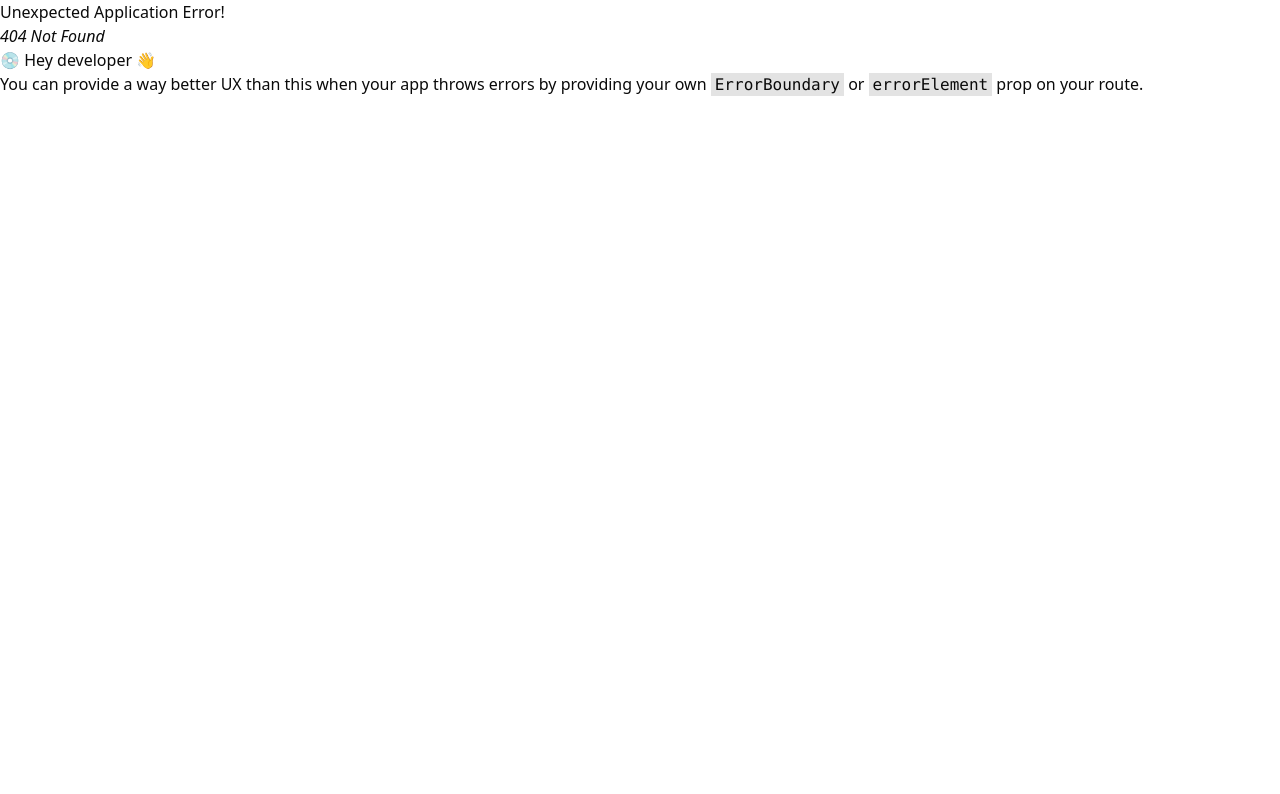
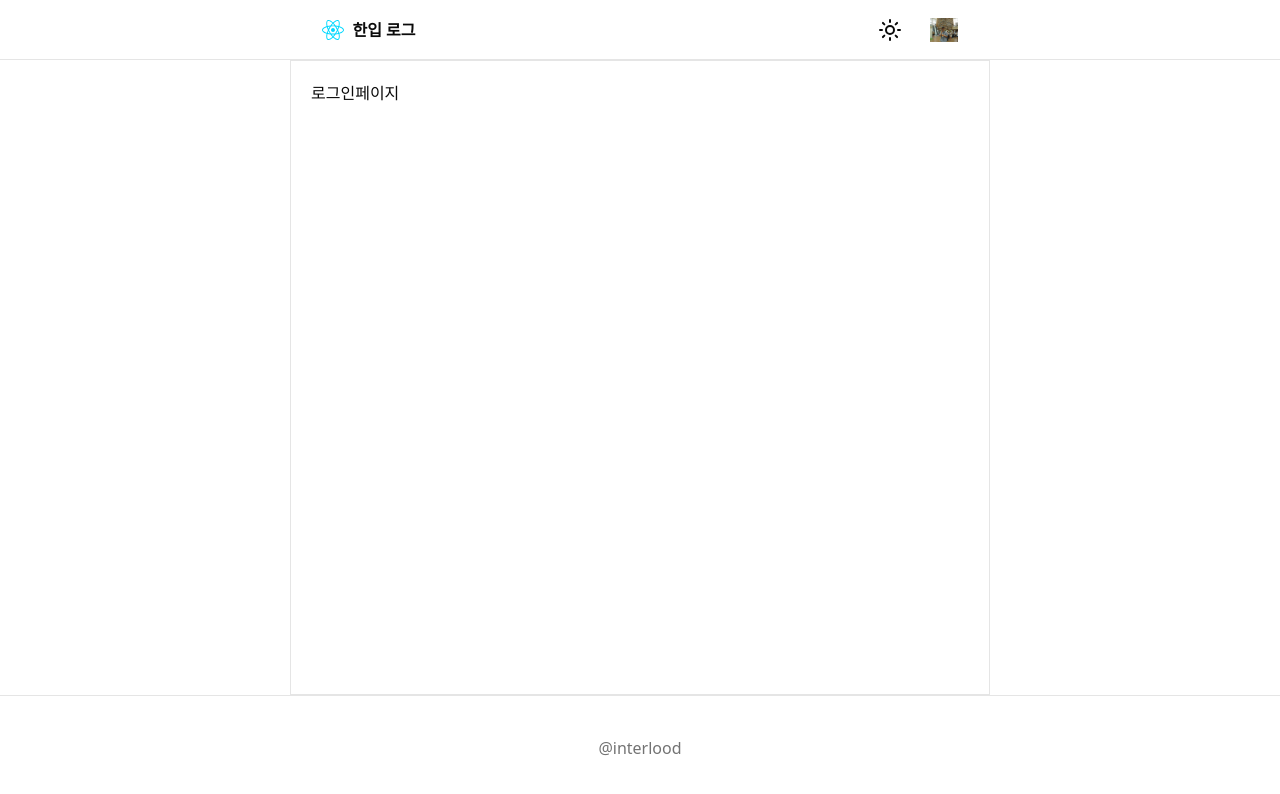
Before and after one commit to Dessert99/dessert99_React, a React (Vite) app: page /sign-in in a window 1280 px wide. Before the commit this address had no page. Shown: the top 794 px of the page. Built offline with nearby package versions, Linux system fonts and the light colour scheme.

Commit message:
feat(router): 기본 페이지 라우팅 연결

```diff
--- /dev/null
+++ b/src/layouts/OneBiteLayout.tsx
@@ -0,0 +1,40 @@
+import { Link, Outlet } from 'react-router';
+import logo from '@/assets/react.svg';
+import { SunIcon } from 'lucide-react';
+import avatar from '@/assets/me.jpeg';
+
+export default function OneBiteLayout() {
+  return (
+    <div className='flex min-h-screen flex-col'>
+      <header className='h-15 border-b'>
+        {/*  w-full max-w-175  : 700픽셀까지만 늘어난다. */}
+        <div className='m-auto flex h-full w-full max-w-175 justify-between px-8'>
+          <Link
+            to={'/'}
+            className='flex items-center gap-2'>
+            <img
+              src={logo}
+              alt='로고'
+              className='h-5'
+            />
+            <div className='font-bold'>한입 로그</div>
+          </Link>
+          <div className='flex items-center gap-5'>
+            <div className='hover:bg-muted cursor-pointer rounded-full p-2'>
+              <SunIcon />
+            </div>
+            <img
+              src={avatar}
+              alt='프로필'
+              className='h-6'
+            />
+          </div>
+        </div>
+      </header>
+      <main className='m-auto w-full max-w-175 flex-1 border p-5'>
+        <Outlet />
+      </main>
+      <footer className='text-muted-foreground border-t py-10 text-center'>@interlood</footer>
+    </div>
+  );
+}
--- /dev/null
+++ b/src/pages/HomePage.tsx
@@ -0,0 +1,5 @@
+const HomePage = () => {
+  return <div>홈페이지</div>;
+};
+
+export default HomePage;
--- /dev/null
+++ b/src/pages/PasswordForgetPage.tsx
@@ -0,0 +1,5 @@
+const PasswordForgetPage = () => {
+  return <div>비밀번호 찾기 페이지</div>;
+};
+
+export default PasswordForgetPage;
--- /dev/null
+++ b/src/pages/PostDetailPage.tsx
@@ -0,0 +1,5 @@
+const PostDetailPage = () => {
+  return <div>postdetailpage</div>;
+};
+
+export default PostDetailPage;
--- /dev/null
+++ b/src/pages/ProfileDetailPage.tsx
@@ -0,0 +1,5 @@
+const ProfileDetailPage = () => {
+  return <div>프로필 상세 페이지</div>;
+};
+
+export default ProfileDetailPage;
--- /dev/null
+++ b/src/pages/ResetPasswordPage.tsx
@@ -0,0 +1,5 @@
+const ResetPasswordPage = () => {
+  return <div>비밀번호 초기화 페이지</div>;
+};
+
+export default ResetPasswordPage;
--- /dev/null
+++ b/src/pages/SignInPage.tsx
@@ -0,0 +1,5 @@
+const SignInPage = () => {
+  return <div>로그인페이지</div>;
+};
+
+export default SignInPage;
--- /dev/null
+++ b/src/pages/SignUpPage.tsx
@@ -0,0 +1,5 @@
+const SignUpPage = () => {
+  return <div>회원가입 페이지</div>;
+};
+
+export default SignUpPage;
```
Also changed, not shown: src/routes/index.tsx (+25 -3 lines), src/assets/me.jpeg (added).
